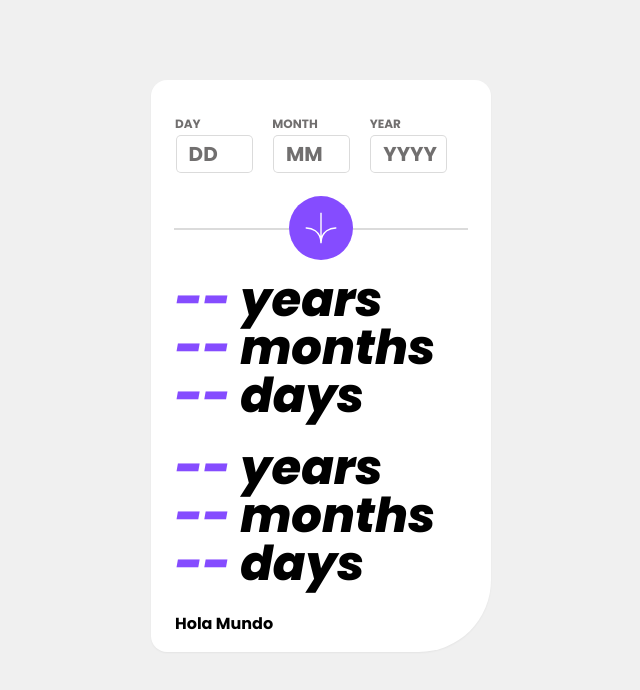
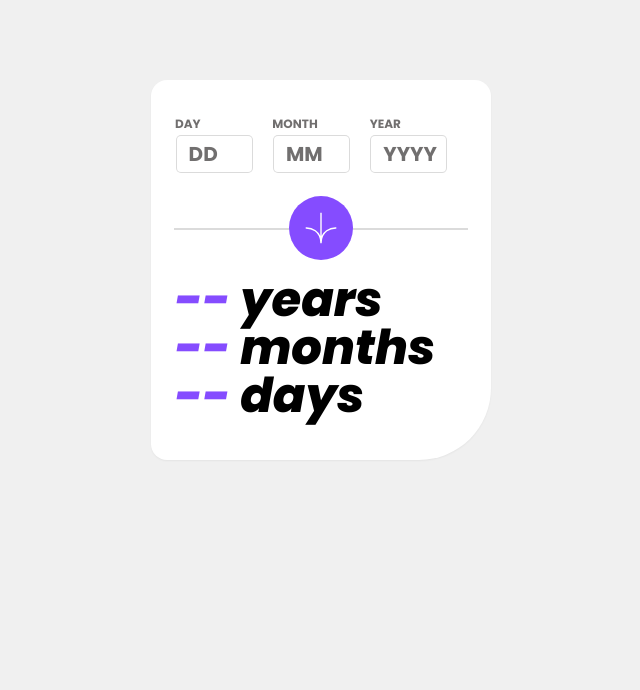
Before and after one commit to TheMcnafaha/frontend-mentor-age-calc, a Next.js app: page / in a window 1280 px wide. Shown: the top 690 px of the page, without its empty margins (319-959 px from the left). Built offline with nearby package versions, Linux system fonts and the light colour scheme.

Commit message:
removed LSP errors and test code

```diff
--- a/src/components/CalendarForm.tsx
+++ b/src/components/CalendarForm.tsx
@@ -1,5 +1,4 @@
 import { CalendarInput } from "../components/CalendarInput";
-import { Delayed } from "../components/Delay";
 import type { Dispatch, SetStateAction } from "react";
 import type { ErrorObj } from "../components/CalendarInput";
 import { CalendarOutput } from "../components/CalendarOutput";
@@ -171,7 +170,6 @@ function AgeForm({
         </p>
         <AgeFormSubmit />
       </form>
-      <DisplayResult display={display} error={displayError} />
       <NeoDisplayResult
         display={display}
         error={displayError}
@@ -190,9 +188,6 @@ function NeoDisplayResult({ display, error }: TypePropAge) {
           <br></br>
           <EmptyOutput title="days"></EmptyOutput>
         </h1>
-        <Delayed title="Test 123" waitBeforeShow={2000}>
-          <h1>Hola Mundo</h1>
-        </Delayed>
       </>
     );
   }
@@ -203,54 +198,27 @@ function NeoDisplayResult({ display, error }: TypePropAge) {
           number={display.age.year}
           title={"  years"}
           delay={0}
-          pre_delay={1000}
+          pre_delay={0}
         />
         <br></br>
         <CalendarOutput
           number={display.age.month}
           title="months"
           delay={0}
-          pre_delay={2000}
+          pre_delay={0}
         ></CalendarOutput>
         <br></br>
         <CalendarOutput
           number={display.age.day}
           title="days"
           delay={0}
-          pre_delay={3000}
+          pre_delay={0}
         ></CalendarOutput>
       </h1>
     </>
   );
 }
 
-function DisplayResult({ display, error }: TypePropAge) {
-  if (error.isError) {
-    return (
-      <>
-        <h1 className="mb-6 text-5xl font-extrabold italic">
-          <span className=" text-template_purple">--</span> years
-          <br></br>
-          <span className=" text-template_purple">--</span> months
-          <br></br>
-          <span className=" text-template_purple">--</span> days
-        </h1>
-      </>
-    );
-  }
-  return (
-    <>
-      <h1 className="mb-6 text-5xl font-extrabold italic">
-        <span className=" text-template_purple">{display.age.year}</span> years
-        <br></br>
-        <span className=" text-template_purple">{display.age.month}</span>{" "}
-        months
-        <br></br>
-        <span className=" text-template_purple">{display.age.day}</span> days
-      </h1>
-    </>
-  );
-}
 function AgeFormSubmit() {
   return (
     <>
--- a/src/components/CalendarOutput.tsx
+++ b/src/components/CalendarOutput.tsx
@@ -1,4 +1,4 @@
-import { useRef, useState } from "react";
+import { useRef } from "react";
 import { useCountUp } from "react-countup";
 import { EmptyOutput } from "./EmptyOutput";
 import Delayed from "./Delay";
@@ -30,12 +30,12 @@ export const CalendarOutput = ({ number, title, delay, pre_delay }: Output) => {
 
 const MyWay = ({ end, title, delay }: Render) => {
   const countUpRef = useRef(null);
-  const { reset } = useCountUp({
+  const {} = useCountUp({
     ref: countUpRef,
     start: 1,
     end: end,
     delay: delay,
-    duration: 4,
+    duration: 3,
     onReset: () => console.log("Resetted!"),
     onUpdate: () => console.log("Updated!"),
     onPauseResume: () => console.log("Paused or resumed!"),
--- a/src/components/Delay.tsx
+++ b/src/components/Delay.tsx
@@ -1,4 +1,4 @@
-import { useState, useEffect, JSXElementConstructor } from "react";
+import { useState, useEffect } from "react";
 import { EmptyOutput } from "./EmptyOutput";
 type Props = {
   children: React.ReactNode;
@@ -17,7 +17,7 @@ export const Delayed = ({ children, waitBeforeShow, title }: Props) => {
     return () => clearTimeout(timer);
   }, [waitBeforeShow]);
 
-  return isShown ? children : Default;
+  return isShown ? <> {children}</> : Default;
 };
 
 export default Delayed;
```
